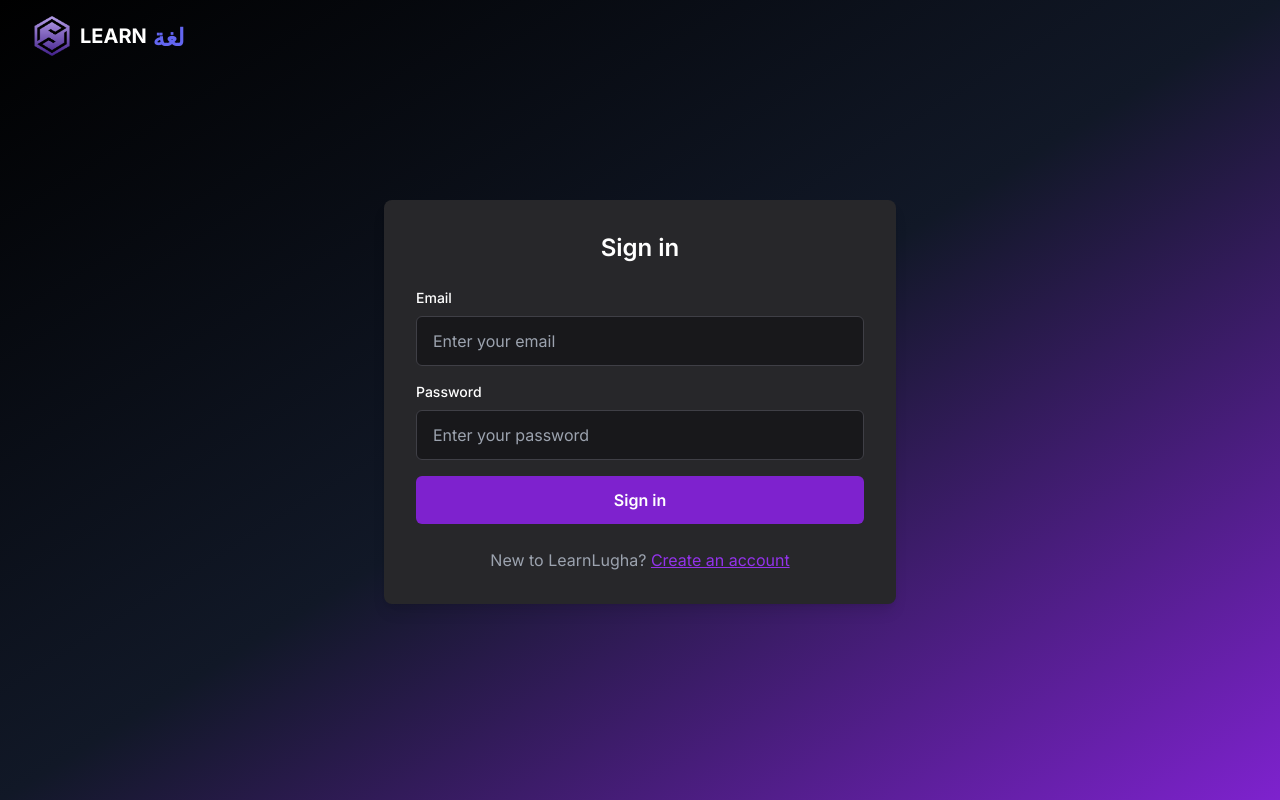
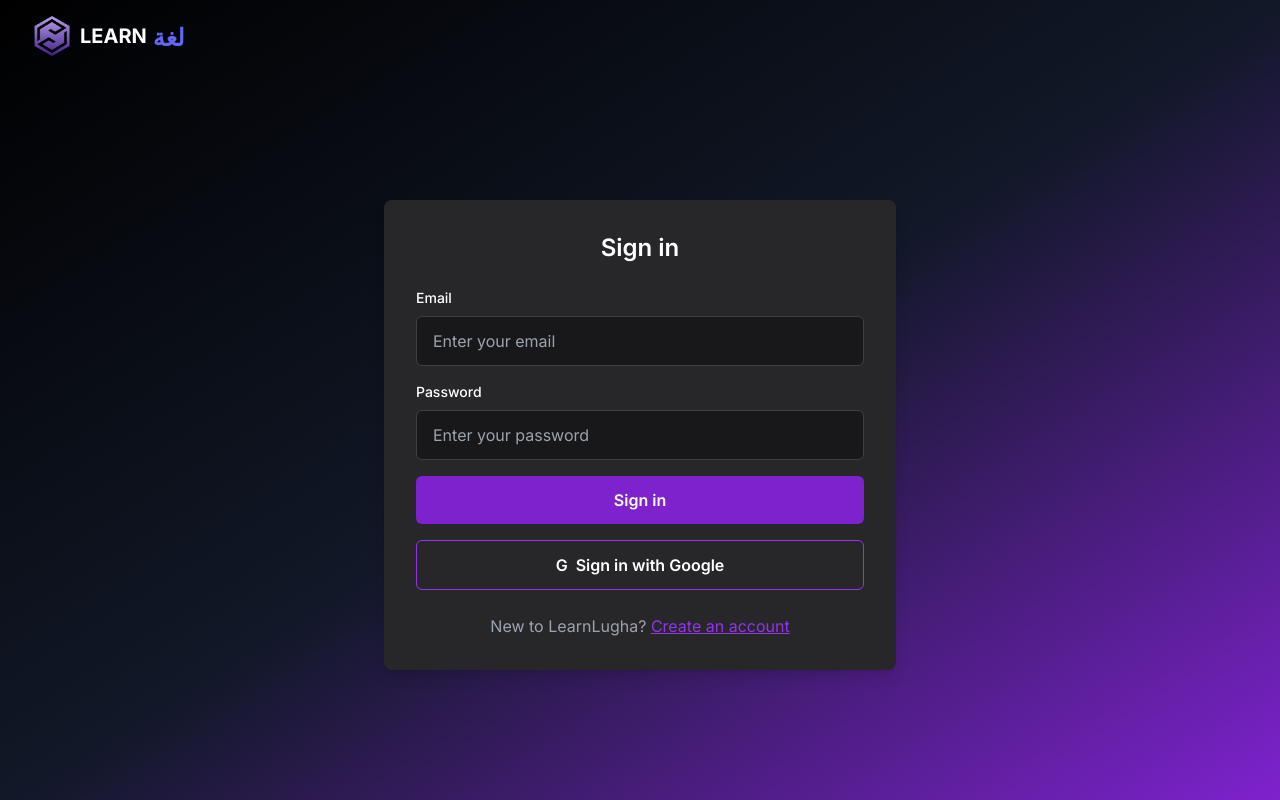
Before and after one commit to omar-t-ahmed/learn-lugha, a Next.js app: page /login in a window 1280 px wide. Built offline with nearby package versions, Linux system fonts and the light colour scheme; no server answers.

Commit message:
add styling again

```diff
--- a/src/app/login/page.tsx
+++ b/src/app/login/page.tsx
@@ -2,7 +2,7 @@
 
 import { useState } from 'react';
 import { auth } from '@/firebase';
-import { signInWithEmailAndPassword } from 'firebase/auth';
+import { signInWithEmailAndPassword, signInWithPopup, GoogleAuthProvider } from 'firebase/auth';
 import { useRouter } from 'next/navigation';
 import Navbar from '@/components/Navbar';
 
@@ -28,6 +28,17 @@ export default function Login() {
       } else {
         setError('Incorrect username or password.');
       }
+    }
+  };
+
+  const handleGoogleSignIn = async () => {
+    setError(null);
+    const provider = new GoogleAuthProvider();
+    try {
+      await signInWithPopup(auth, provider);
+      router.push('/lessons');
+    } catch (error: any) {
+      setError('Failed to sign in with Google.');
     }
   };
 
@@ -79,6 +90,14 @@ export default function Login() {
             Sign in
           </button>
 
+          <button
+            type="button"
+            onClick={handleGoogleSignIn}
+            className="w-full mt-4 py-3 border border-purple-600 bg-transparent hover:bg-purple-900 text-white font-semibold rounded-md flex items-center justify-center"
+          >
+            <span className="mr-2">G</span> Sign in with Google
+          </button>
+
           <div className="mt-6 text-center">
             <p className="text-gray-400">
               New to LearnLugha?{" "}
```
